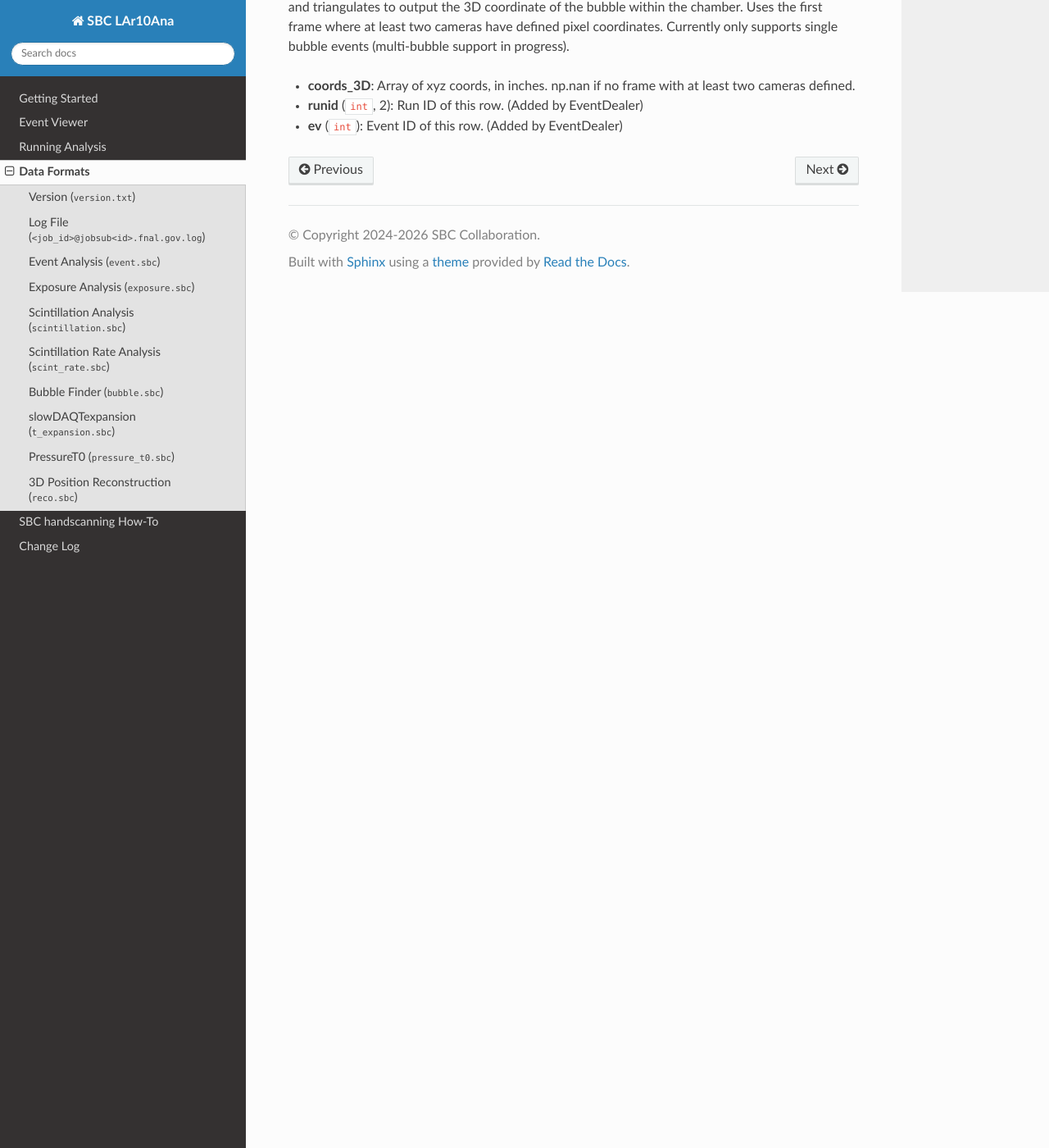
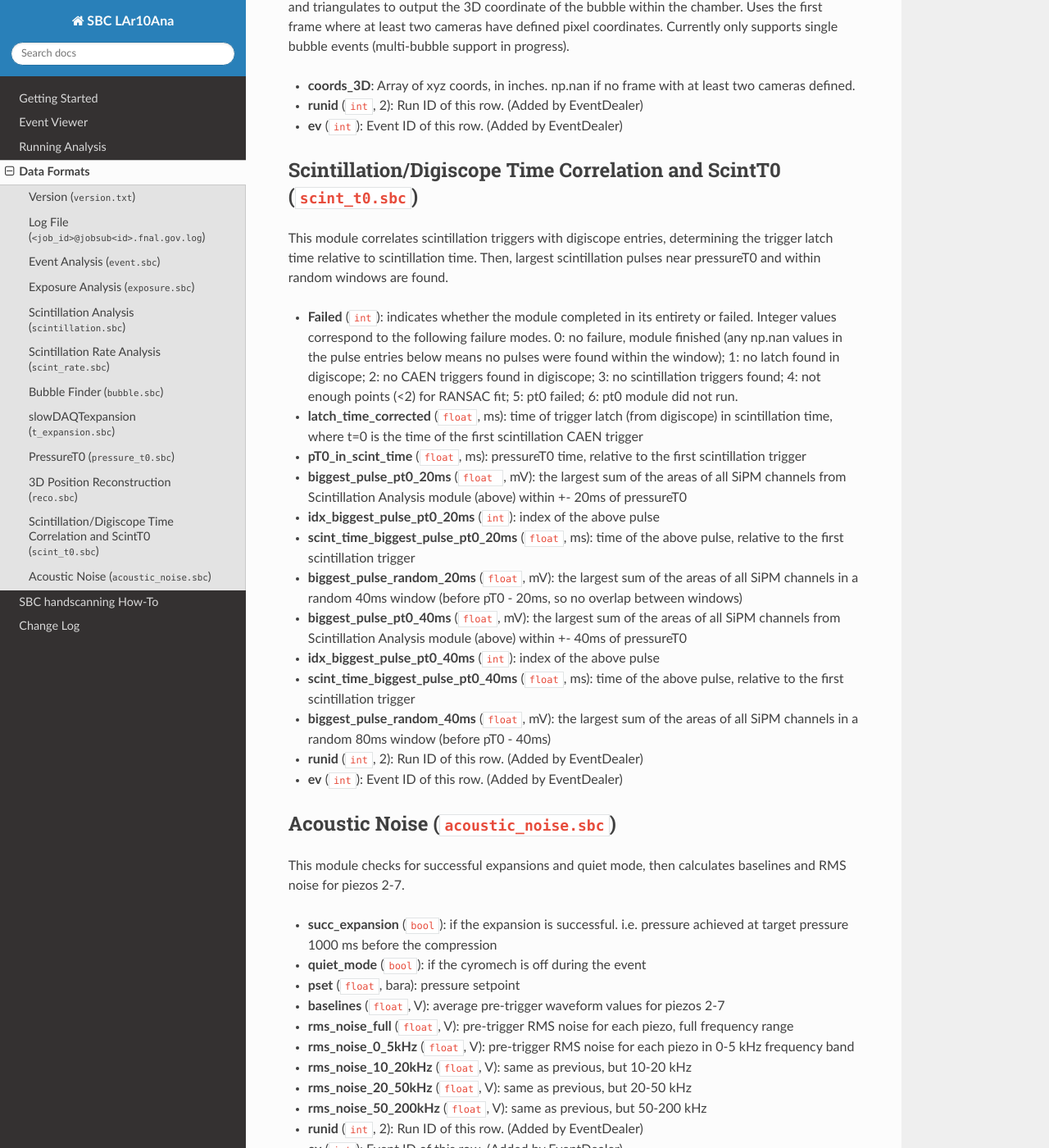
Before and after one commit to SBC-Collaboration/LAr10Ana, a Sphinx documentation site: the page built from docs/data_format.md, in a window 1280 px wide and 1400 px high, scrolled down 4014 px. Shown: the whole window at 82% size. Built offline with Sphinx 7.4.7 and the Read the Docs theme 3.1.0, drawn with Linux system fonts in a browser that asks for light colours.

Commit message:
Update data_format.md to include ScintT0 and AcousticNoise

```diff
--- a/docs/data_format.md
+++ b/docs/data_format.md
@@ -105,3 +105,33 @@ This module (`Reconstruction3D.py`) pulls bubble pixel position data from the Bu
 - **coords_3D**: Array of xyz coords, in inches. np.nan if no frame with at least two cameras defined.
 - **runid** (`int`, 2): Run ID of this row. (Added by EventDealer)
 - **ev** (`int`): Event ID of this row. (Added by EventDealer)
+
+## Scintillation/Digiscope Time Correlation and ScintT0 (`scint_t0.sbc`)
+This module correlates scintillation triggers with digiscope entries, determining the trigger latch time relative to scintillation time. Then, largest scintillation pulses near pressureT0 and within random windows are found.
+- **Failed** (`int`): indicates whether the module completed in its entirety or failed. Integer values correspond to the following failure modes. 0: no failure, module finished (any np.nan values in the pulse entries below means no pulses were found within the window); 1: no latch found in digiscope; 2: no CAEN triggers found in digiscope; 3: no scintillation triggers found; 4: not enough points (<2) for RANSAC fit; 5: pt0 failed; 6: pt0 module did not run.
+- **latch_time_corrected** (`float`, ms): time of trigger latch (from digiscope) in scintillation time, where t=0 is the time of the first scintillation CAEN trigger
+- **pT0_in_scint_time** (`float`, ms): pressureT0 time, relative to the first scintillation trigger
+- **biggest_pulse_pt0_20ms** (`float `, mV): the largest sum of the areas of all SiPM channels from Scintillation Analysis module (above) within +- 20ms of pressureT0
+- **idx_biggest_pulse_pt0_20ms** (`int`): index of the above pulse
+- **scint_time_biggest_pulse_pt0_20ms** (`float`, ms): time of the above pulse, relative to the first scintillation trigger
+- **biggest_pulse_random_20ms** (`float`, mV): the largest sum of the areas of all SiPM channels in a random 40ms window (before pT0 - 20ms, so no overlap between windows)
+- **biggest_pulse_pt0_40ms** (`float`, mV): the largest sum of the areas of all SiPM channels from Scintillation Analysis module (above) within +- 40ms of pressureT0
+- **idx_biggest_pulse_pt0_40ms** (`int`): index of the above pulse
+- **scint_time_biggest_pulse_pt0_40ms** (`float`, ms): time of the above pulse, relative to the first scintillation trigger
+- **biggest_pulse_random_40ms** (`float`, mV): the largest sum of the areas of all SiPM channels in a random 80ms window (before pT0 - 40ms)
+- **runid** (`int`, 2): Run ID of this row. (Added by EventDealer)
+- **ev** (`int`): Event ID of this row. (Added by EventDealer)
+
+## Acoustic Noise (`acoustic_noise.sbc`)
+This module checks for successful expansions and quiet mode, then calculates baselines and RMS noise for piezos 2-7.
+- **succ_expansion** (`bool`):  if the expansion is successful. i.e. pressure achieved at target pressure 1000 ms before the compression
+- **quiet_mode** (`bool`): if the cyromech is off during the event
+- **pset** (`float`, bara): pressure setpoint
+- **baselines** (`float`, V): average pre-trigger waveform values for piezos 2-7
+- **rms_noise_full** (`float`, V): pre-trigger RMS noise for each piezo, full frequency range
+- **rms_noise_0_5kHz** (`float`, V): pre-trigger RMS noise for each piezo in 0-5 kHz frequency band
+- **rms_noise_10_20kHz** (`float`, V): same as previous, but 10-20 kHz
+- **rms_noise_20_50kHz** (`float`, V): same as previous, but 20-50 kHz
+- **rms_noise_50_200kHz** (`float`, V): same as previous, but 50-200 kHz
+- **runid** (`int`, 2): Run ID of this row. (Added by EventDealer)
+- **ev** (`int`): Event ID of this row. (Added by EventDealer)
```
